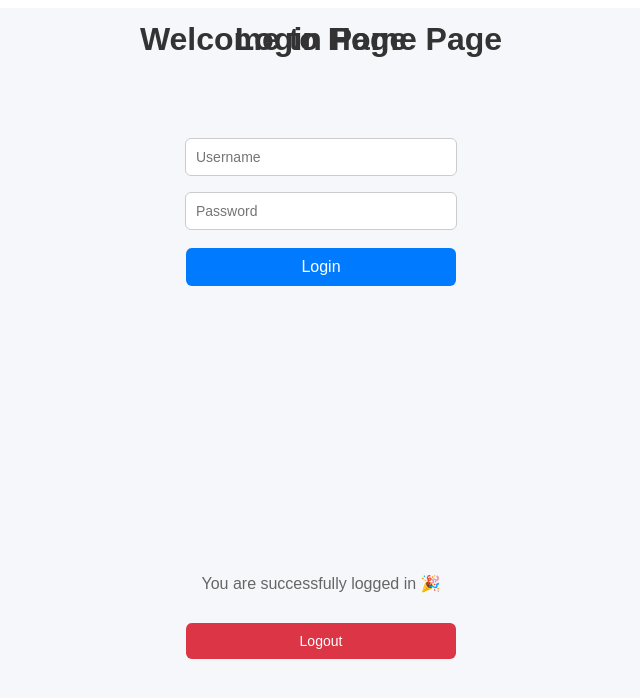
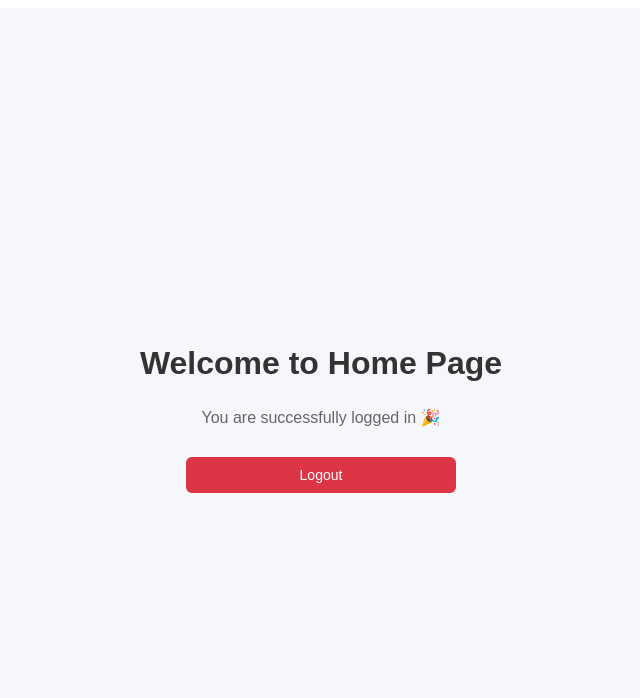
Before and after one commit to tharindulakmal651/cbc-frontend, a React (Vite) app: page / in a window 1280 px wide. Shown: the top 698 px of the page, without its empty margins (319-959 px from the left). Built offline with nearby package versions, Linux system fonts and the light colour scheme.

Commit message:
create routes

```diff
--- a/package.json
+++ b/package.json
@@ -11,7 +11,8 @@
   },
   "dependencies": {
     "react": "^19.2.4",
-    "react-dom": "^19.2.4"
+    "react-dom": "^19.2.4",
+    "react-router-dom": "^7.14.0"
   },
   "devDependencies": {
     "@eslint/js": "^9.39.4",
@@ -22,6 +23,6 @@
     "eslint-plugin-react-hooks": "^7.0.1",
     "eslint-plugin-react-refresh": "^0.5.2",
     "globals": "^17.4.0",
-    "vite": "^5.0.0"
+    "vite": "^5.4.0"
   }
 }
--- a/src/App.jsx
+++ b/src/App.jsx
@@ -1,29 +1,23 @@
 import './App.css';
-import ProductCard from './components/ProductCard';
-import UserData from './components/UserData';
-import Testing from './components/testing';
-import  LoginPage from './pages/loginPage';
+import { BrowserRouter, Routes, Route } from 'react-router-dom';
+import LoginPage from './pages/loginPage';
 import Home from './pages/homePage';
+
 function App() {
   return (
-    <>
-   <LoginPage />
-   <Home />
 
 
-    </>
+    <BrowserRouter>
+      <Routes path="/*">
+        <Route path="/" element={<Home />} />
+        <Route path="/login" element={<LoginPage />} />
+        <Route path="*" element={<h1>404 Not Found</h1>} />
+
+      </Routes>
+    </BrowserRouter>
+
+
   );
 }
 
 export default App;
-
-
-/*  <ProductCard  name="Laptop" src = "https://th.bing.com/th/id/OIP.TmdVZty6FfKab0vUeFwvaAHaEm?w=271&h=180&c=7&r=0&o=7&dpr=1.3&pid=1.7&rm=3" price ="$499.99"/>
-      <ProductCard  name="IPhone 16 pro" src = "https://th.bing.com/th/id/OIP.PW67lLWsPetRy8KbPT4GTgHaE8?o=7rm=3&rs=1&pid=ImgDetMain&o=7&rm=3" price ="$299.99"/>
-      <ProductCard  name="HeadPhones" src = "https://tse4.mm.bing.net/th/id/OIP.L24QJliF_qStVX34REHgdwHaHa?rs=1&pid=ImgDetMain&o=7&rm=3" price ="$49.99" />
-      <ProductCard  name="Smart Watch" src = "https://th.bing.com/th/id/OIP.wvQ-AEBLdLyMJcUgvXu2cwHaE8?w=262&h=180&c=7&r=0&o=7&dpr=1.3&pid=1.7&rm=3" price ="$199.99"/>
-      <UserData />
-
-       <Testing />
-
-      */
```
Also changed, not shown: 1 other file (tests, documents, lock files or other folders).
